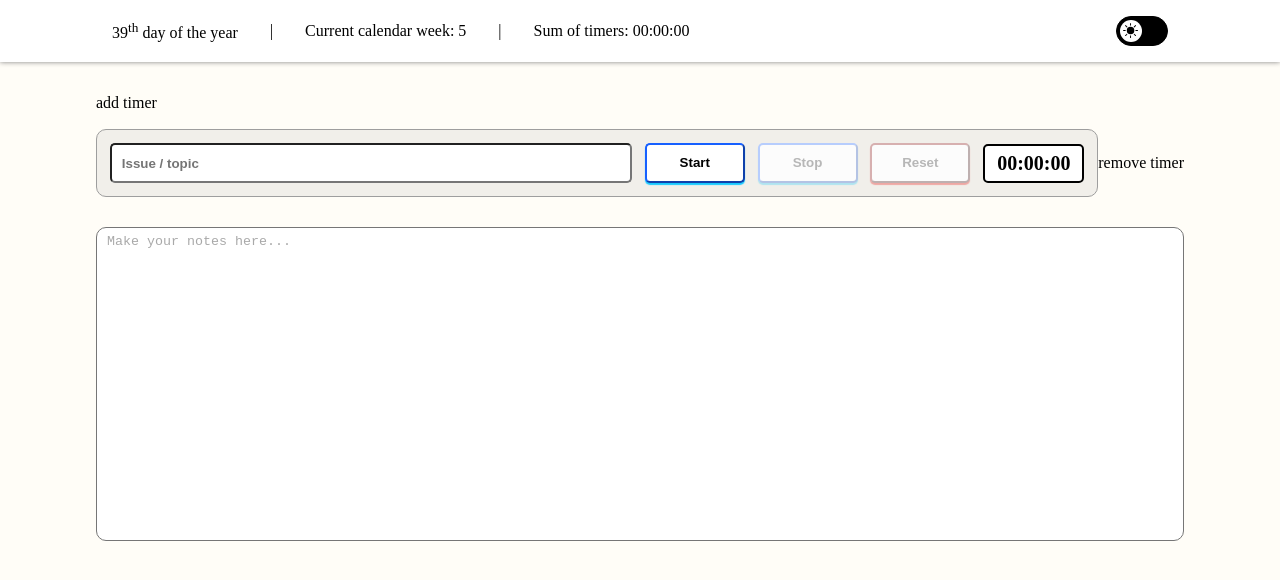
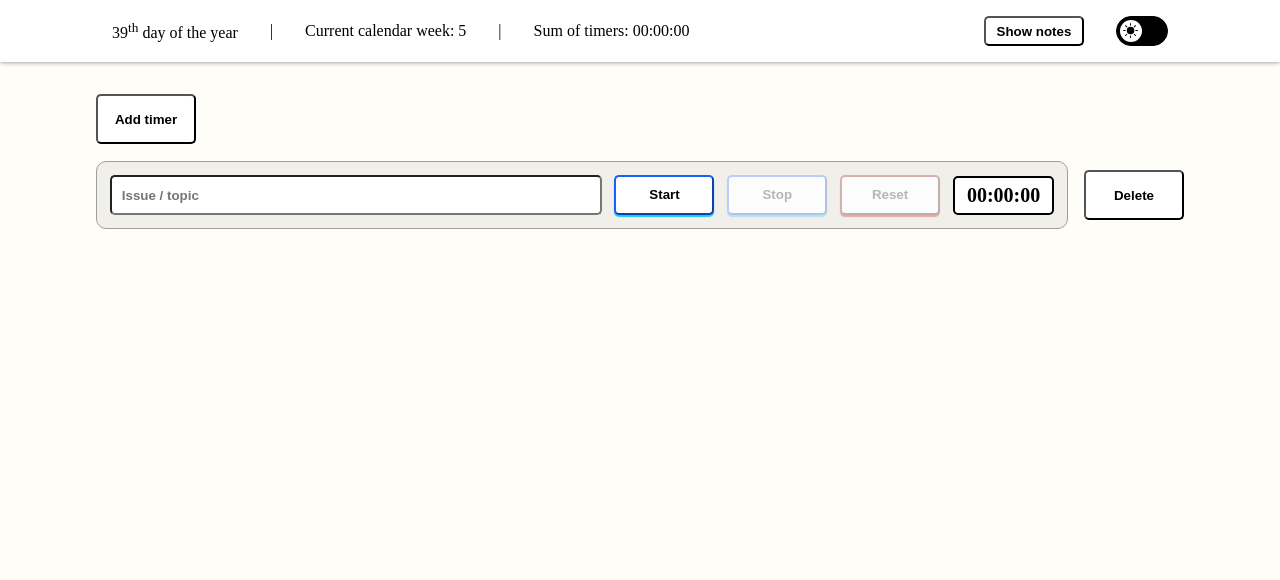
Before and after one commit to d-scho/vue-timer-app, a Vue app: page / in a window 1280 px wide. Shown: the top 580 px of the page. Built offline with nearby package versions, Linux system fonts and the light colour scheme.

Commit message:
Make notes not always visible and add generic button component

```diff
--- a/src/App.vue
+++ b/src/App.vue
@@ -1,20 +1,24 @@
 <script setup lang="ts">
-import TheHeader from '@/components/TheHeader.vue';
+import TheHeader from '@/components/singletons/TheHeader.vue';
 import NotesEditor from '@/components/NotesEditor.vue';
 import Timers from '@/components/Timers.vue';
+import { useNotesToggle } from '@/composables/useNotesToggle';
+
+const { isShowNotes } = useNotesToggle();
 </script>
 
 <template>
     <TheHeader />
     <div class="wrapper" >
         <Timers />
-        <NotesEditor />
+        <NotesEditor v-show="isShowNotes" />
     </div>
 </template>
 
 <style scoped lang="scss">
 .wrapper {
-    padding: 1rem 6rem 0;
+    position: relative;
+    padding: 1rem 6rem;
     display: flex;
     flex-direction: column;
     gap: 1rem;
--- a/src/components/NotesEditor.vue
+++ b/src/components/NotesEditor.vue
@@ -8,17 +8,30 @@ const notes = ref(getStoredNotes());
 </script>
 
 <template>
+	<div class="notes-wrapper">
 		<textarea
 			rows="20"
 			:placeholder="Labels.NOTES_EDITOR_PLACEHOLDER"
 			v-model="notes"
 			@focusout="setStoredNotes(notes)"
 		></textarea>
+	</div>
 </template>
 
 <style scoped lang="scss">
+.notes-wrapper {
+	position: absolute;
+	display: grid;
+	place-items: center;
+	background-color: var(--quarternary-color);
+	inset: 0;
+	z-index: 100;
+	padding: calc(var(--header-height) + 2rem) 6rem 2rem;
+	transition: all 256ms ease-in-out;
+
 	textarea {
 		width: 100%;
+		height: 100%;
 		border-radius: 10px;
 		padding: 6px 10px;
 		resize: none;
@@ -29,4 +42,5 @@ const notes = ref(getStoredNotes());
 			color: var(--tertiary-color);
 		}
 	}
+}
 </style>
--- a/src/components/Timers.vue
+++ b/src/components/Timers.vue
@@ -1,6 +1,8 @@
 <script setup lang="ts">
 import { ref } from 'vue';
 import { type Timer } from '@/types/Timer';
+
+import GenericButton from './generics/GenericButton.vue';
 
 import { useLabels } from '@/composables/useLabels';
 import { useTimerSum } from '@/composables/useTimerSum';
@@ -76,7 +78,10 @@ function resetName(timer: Timer) {
 </script>
 
 <template>
-    <div @click="addTimer">add timer</div>
+    <GenericButton height="50px" @click="addTimer">
+        {{ Labels.ADD_TIMER }}
+    </GenericButton>
+
     <TransitionGroup name="fade" tag="ul" class="timers">
         <li v-for="timer in timers" class="timer-row" :key="timer.id">
             <div class="timer">
@@ -130,9 +135,8 @@ function resetName(timer: Timer) {
                 </button>
                 <span>{{ timer.display }}</span>
             </div>
-            <div @click="removeTimer(timer)">
-                remove timer
-            </div>
+
+            <GenericButton height="50px" @click="removeTimer(timer)">{{ Labels.REMOVE_TIMER }}</GenericButton>
         </li>
     </TransitionGroup>
 </template>
@@ -148,6 +152,7 @@ function resetName(timer: Timer) {
         display: flex;
         align-items: center;
         height: 70px;
+        gap: 1rem;
 
         .timer {
             display: flex;
--- /dev/null
+++ b/src/components/generics/GenericButton.vue
@@ -0,0 +1,29 @@
+<script setup lang="ts">
+const emit = defineEmits<{
+  	(e: 'click'): void
+}>();
+
+const props = withDefaults(defineProps<{
+	width?: `${string}px`;
+	height?: `${string}px`;
+}>(), {
+	width: '100px',
+	height: '30px',
+});
+</script>
+
+<template>
+	<button @click="emit('click')"><slot /></button>
+</template>
+
+<style scoped lang="scss">
+button {
+	height: v-bind('height');
+	width: v-bind('width');
+	border-radius: 5px;
+	cursor: pointer;
+	font-weight: bold;
+	color: var(--primary-color);
+	background-color: var(--secondary-color);
+}
+</style>
--- a/src/components/TheHeader.vue
+++ b/src/components/singletons/TheHeader.vue
@@ -1,5 +1,6 @@
 <script setup lang="ts">
-import DarkmodeToggle from '@/components/DarkmodeToggle.vue';
+import TheDarkmodeToggle from '@/components/singletons/TheDarkmodeToggle.vue';
+import TheNotesToggle from '@/components/singletons/TheNotesToggle.vue';
 import DayOfYearDisplay from '@/components/DayOfYearDisplay.vue';
 import CalendarWeekDisplay from '@/components/CalendarWeekDisplay.vue';
 import TimerSumDisplay from '@/components/TimerSumDisplay.vue';
@@ -11,7 +12,8 @@ import TimerSumDisplay from '@/components/TimerSumDisplay.vue';
 			<DayOfYearDisplay /> | <CalendarWeekDisplay /> | <TimerSumDisplay />
         </div>
 		<div class="header-settings">
-			<DarkmodeToggle />
+			<TheNotesToggle />
+			<TheDarkmodeToggle />
 		</div>
 	</header>
 </template>
@@ -28,6 +30,7 @@ header {
 	width: 100%;
 	height: var(--header-height);
 	background-color: var(--secondary-color);
+	z-index: 200;
 
 	.header-info {
 		display: flex;
@@ -35,5 +38,12 @@ header {
 		gap: 2rem;
 		color: var(--primary-color);
 	}
+
+	.header-settings {
+		display: flex;
+		place-items: center;
+		gap: 2rem;
+		color: var(--primary-color);
+	}
 }
 </style>
--- /dev/null
+++ b/src/components/singletons/TheNotesToggle.vue
@@ -0,0 +1,24 @@
+<script setup lang="ts">
+import GenericButton from '../generics/GenericButton.vue';
+import { useNotesToggle } from '@/composables/useNotesToggle';
+import { useLabels } from '@/composables/useLabels';
+
+const { toggleShowNotes, isShowNotes } = useNotesToggle();
+const { Labels } = useLabels();
+</script>
+
+<template>
+	<GenericButton @click="toggleShowNotes">{{ isShowNotes ? Labels.HIDE_NOTES : Labels.SHOW_NOTES }}</GenericButton>
+</template>
+
+<style scoped lang="scss">
+button {
+	height: 30px;
+	width: 100px;
+	border-radius: 5px;
+	cursor: pointer;
+	font-weight: bold;
+	color: var(--primary-color);
+	background-color: var(--secondary-color);
+}
+</style>
--- a/src/composables/useLabels.ts
+++ b/src/composables/useLabels.ts
@@ -1,13 +1,17 @@
 export function useLabels() {
 	return {
 		Labels: {
+			ADD_TIMER: 'Add timer',
 			START_TIMER: 'Start',
 			RESUME_TIMER: 'Resume',
 			STOP_TIMER: 'Stop',
 			RESET_TIMER: 'Reset',
+			REMOVE_TIMER: 'Delete',
 			CURRENT_CALENDAR_WEEK: 'Current calendar week',
 			DAY_OF_THE_YEAR: 'Day of the year',
-			NOTES_EDITOR_PLACEHOLDER: 'Make your notes here...'
+			NOTES_EDITOR_PLACEHOLDER: 'Make your notes here...',
+			SHOW_NOTES: 'Show notes',
+			HIDE_NOTES: 'Hide notes',
 		},
 	} as const;
 }
--- /dev/null
+++ b/src/composables/useNotesToggle.ts
@@ -0,0 +1,14 @@
+import { ref } from 'vue';
+
+const isShowNotes = ref(false);
+
+function toggleShowNotes() {
+	isShowNotes.value = !isShowNotes.value;
+}
+
+export function useNotesToggle() {
+	return {
+		isShowNotes,
+		toggleShowNotes,
+	}
+}
--- a/src/styles/shared.css
+++ b/src/styles/shared.css
@@ -1,3 +1,16 @@
 :root {
 	--header-height: 62px;
 }
+
+body, #app {
+	min-height: 100vh;
+}
+
+#app {
+	display: flex;
+	flex-direction: column;
+}
+
+.wrapper {
+	flex: 1;
+}
```
Also changed, not shown: src/components/singletons/TheDarkmodeToggle.vue (renamed from src/components/DarkmodeToggle.vue). Lines whose indentation alone changed are shown as unchanged.
